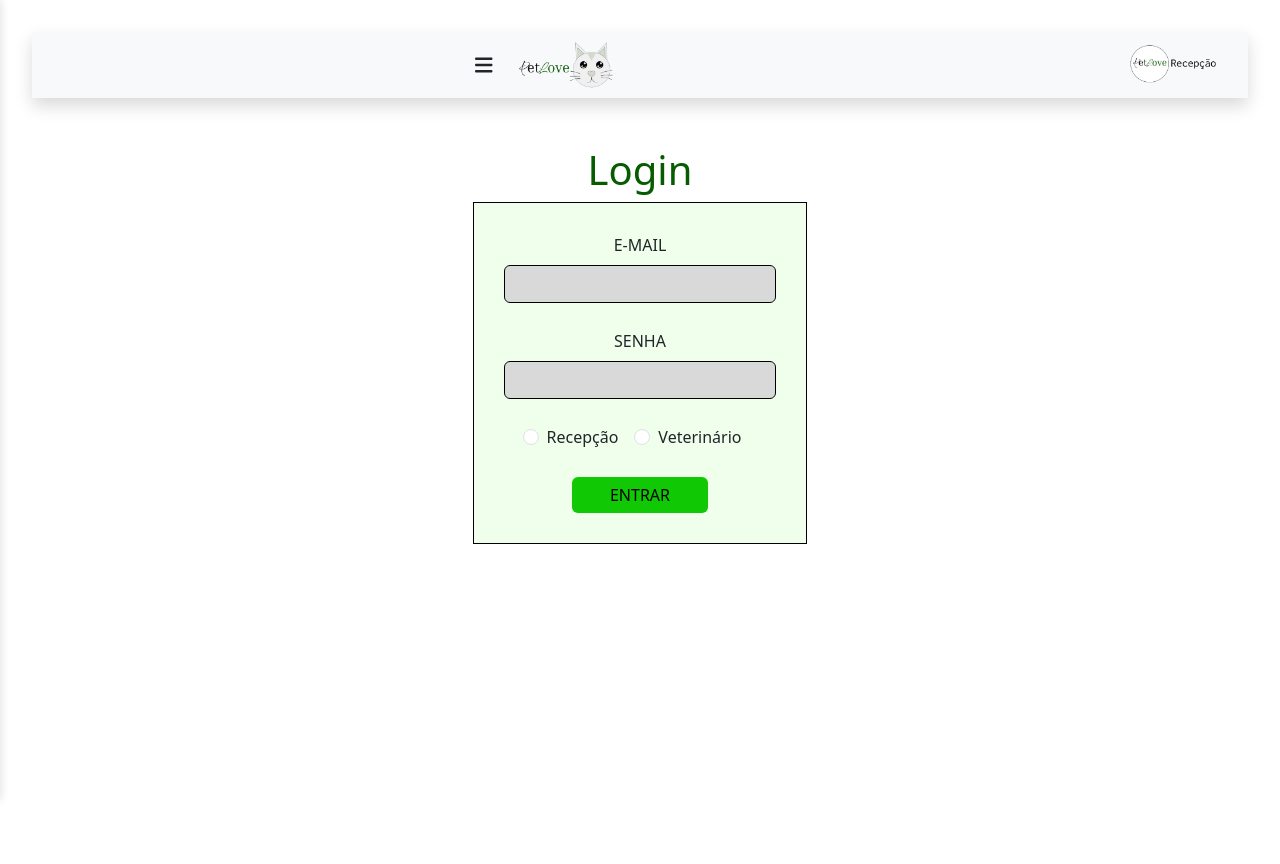
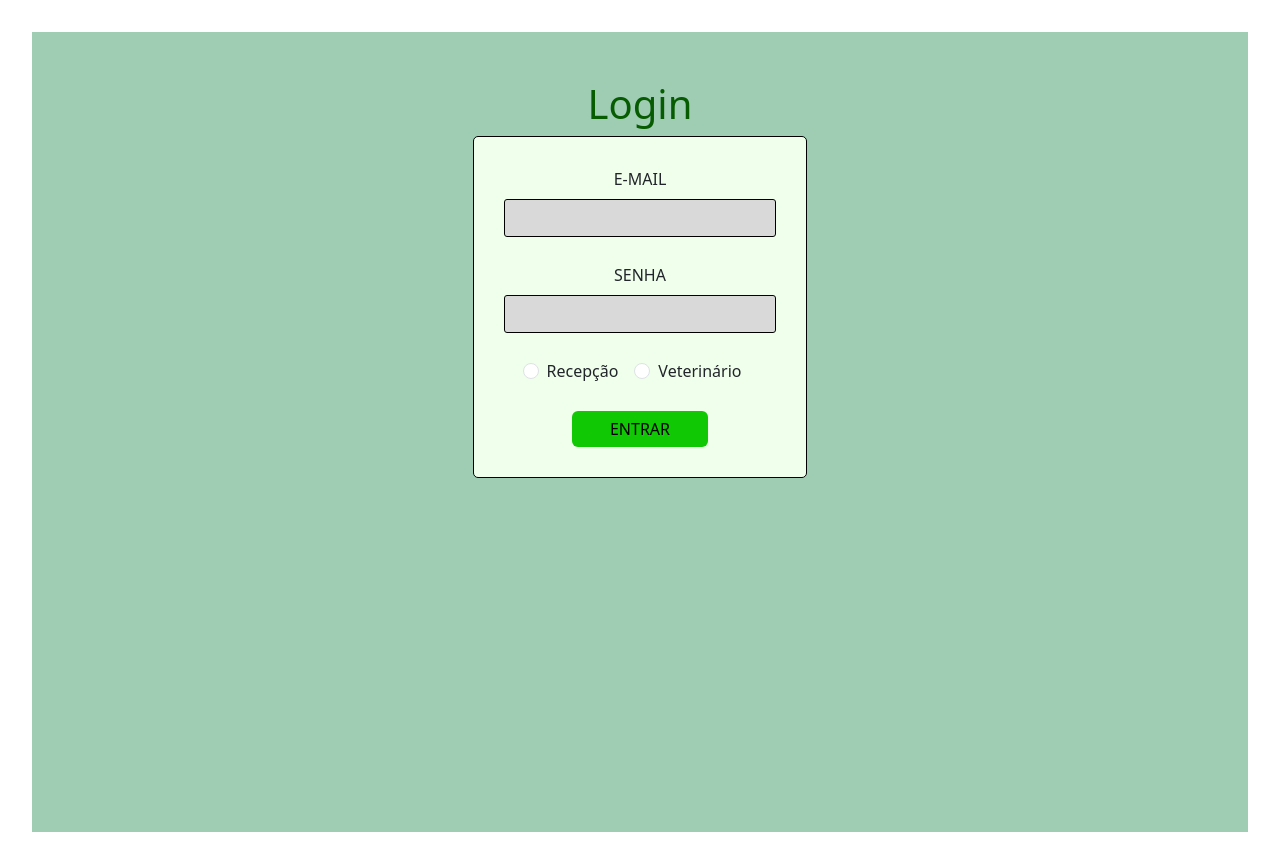
Before and after one commit to ErickWarmling/pet-love-front-end, a React (Vite) app in the folder pet-love/: page /login in a window 1280 px wide. Before the commit the page ends 800 px from the top, so only its background shows below. Built offline with nearby package versions, Linux system fonts and the light colour scheme.

Commit message:
Ajustes no CSS do Login + omissão do menu de navegação no Login

```diff
--- /dev/null
+++ b/pet-love/src/components/Login/Login.css
@@ -0,0 +1,13 @@
+:root {
+    overflow: hidden;
+}
+
+.pageLogin{
+    background-color: #9FCDB4;
+    height: 100vh;
+    display: flex;
+}
+
+h1 {
+    color: #075B01;
+}
--- a/pet-love/src/components/Login/Login.jsx
+++ b/pet-love/src/components/Login/Login.jsx
@@ -1,11 +1,14 @@
 import LoginForm from "./LoginForm";
+import './Login.css'
 
 function Login() {
     return (
-        <div className="container mt-5">
+       <div className="pageLogin">
+         <div className="container mt-5">
             <h1 className="text-center">Login</h1>
             <LoginForm />
         </div>
+       </div>
     );
 }
 
--- a/pet-love/src/components/Login/LoginForm.css
+++ b/pet-love/src/components/Login/LoginForm.css
@@ -6,12 +6,14 @@
    width: 30%;
    gap: 10px;
    margin: 0 auto;
-   border: 1px solid black
+   border: 1px solid black;
+   border-radius: 5px;
 }
 
 .login-form .form-control {
     background-color: #D9D9D9;
-    border: 1px solid black
+    border: 1px solid black;
+    border-radius: 3px;
 }
 
 .radio {
@@ -27,7 +29,3 @@
     display: block;
     color: black;
 }
-
-h1 {
-    color: #075B01;
-}
--- a/pet-love/src/components/Login/LoginForm.jsx
+++ b/pet-love/src/components/Login/LoginForm.jsx
@@ -52,6 +52,7 @@ function LoginForm({ onSubmit }) {
                         checked={formData.perfil === 1}
                         onChange={handleChange}
                         inline
+                        required
                     />
                     <Form.Check
                         type="radio"
@@ -61,6 +62,7 @@ function LoginForm({ onSubmit }) {
                         checked={formData.perfil === 2}
                         onChange={handleChange}
                         inline
+                        required
                     />
                 </div>
             </Form.Group>
--- a/pet-love/src/components/PetLove/PetLove.jsx
+++ b/pet-love/src/components/PetLove/PetLove.jsx
@@ -1,4 +1,4 @@
-import { BrowserRouter, Route, Routes } from "react-router-dom";
+import { BrowserRouter, Route, Routes, useLocation } from "react-router-dom";
 import ListDonos from "../Donos/ListDonos/ListDonos";
 import TopMenu from "../TopMenu/TopMenu";
 import ListSolicitacaoAdocao from "../Adocoes/ListSolicitacaoAdocao/ListSolicitacaoAdocao";
@@ -7,11 +7,13 @@ import ListPets from "../Pets/ListPets/ListPets";
 import ListFuncionarios from "../Funcionarios/ListFuncionarios/ListFuncionarios";
 import Login from "../Login/Login";
 
-export default function PetLove() {
+function App() {
+    const location = useLocation();
+    const hideMenu = location.pathname === "/login";
+
     return (
-        <div>
-            <TopMenu></TopMenu>
-            <BrowserRouter>
+        <>
+            {!hideMenu && <TopMenu />}
                 <Routes>
                     <Route path="/funcionarios" element={<ListFuncionarios/>}></Route>
                     <Route path="/donos" element={<ListDonos/>}></Route>
@@ -20,7 +22,14 @@ export default function PetLove() {
                     <Route path="/adocoes" element={<ListSolicitacaoAdocao/>}></Route>
                     <Route path="/login" element={<Login />}></Route>
                 </Routes>
-            </BrowserRouter>
-        </div>
+        </>
     )
 }
+
+export default function PetLove() {
+    return (
+        <BrowserRouter>
+            <App />
+        </BrowserRouter>
+    );
+}
```
